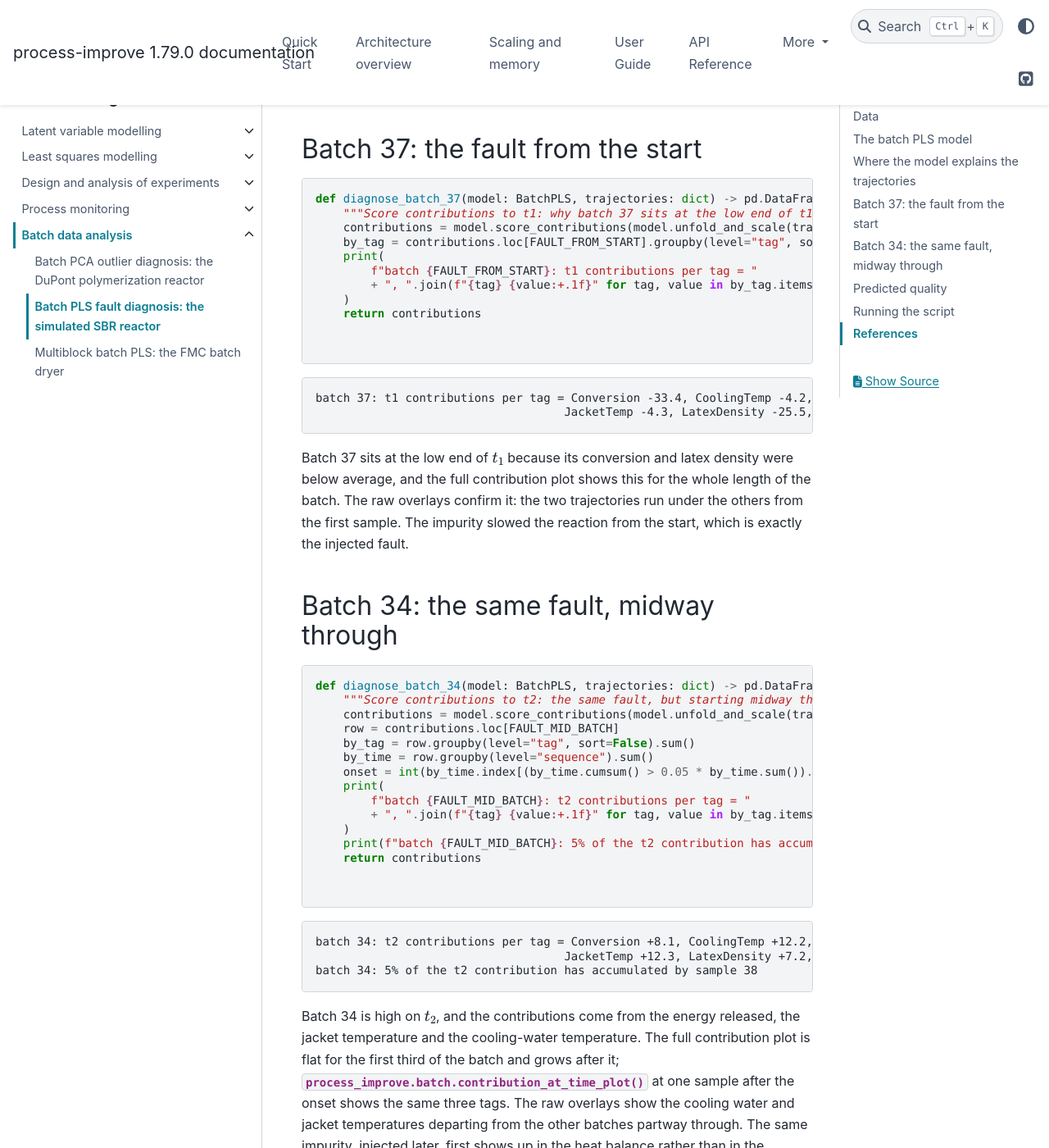
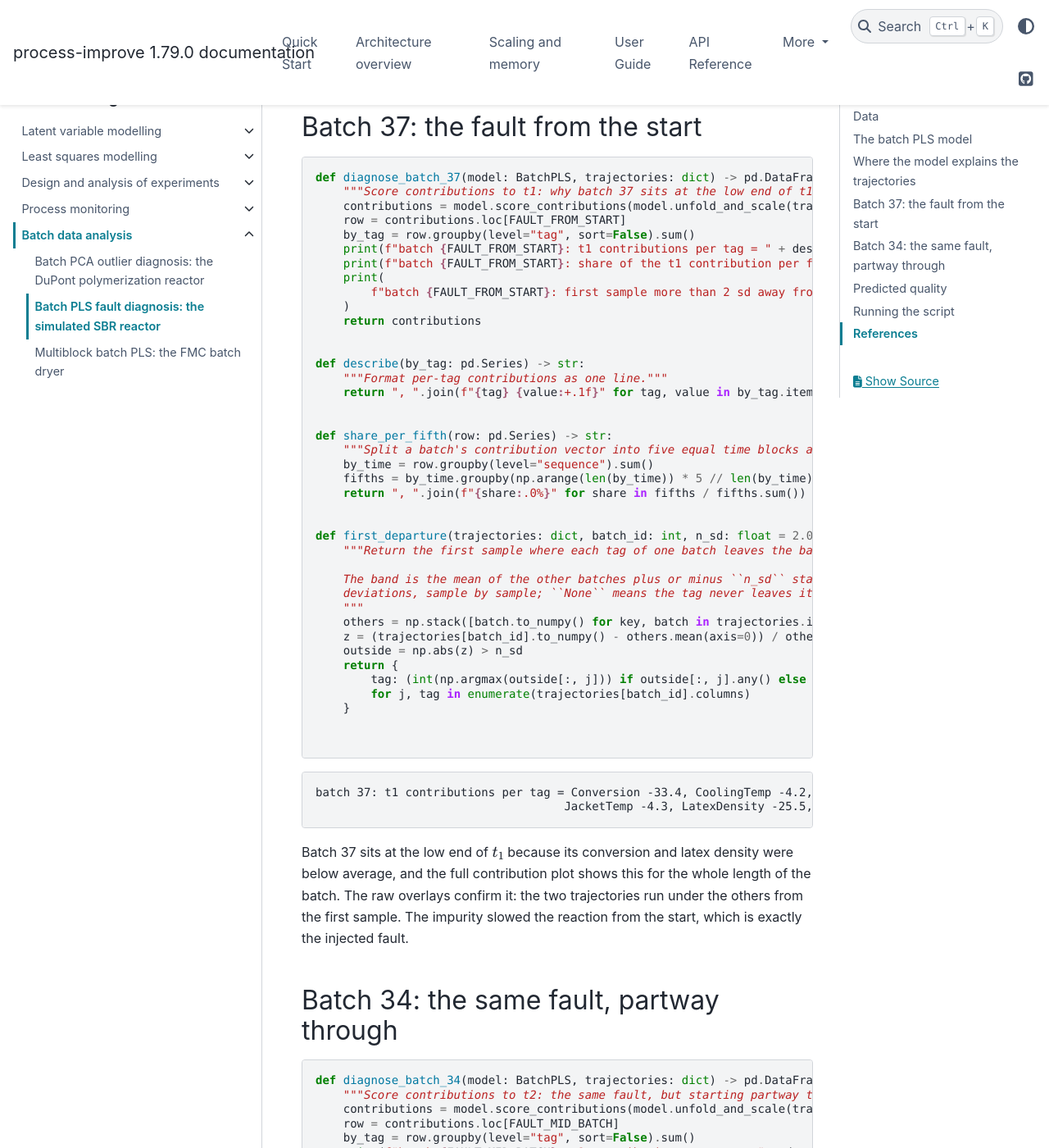
Before and after one commit to kgdunn/process-improve, a Sphinx documentation site: the page built from docs/user_guide/case_studies/batch/sbr-batch-pls.rst, in a window 1280 px wide and 1400 px high, scrolled down 3400 px. Shown: the whole window at 82% size. Built offline with Sphinx 7.4.7 and the PyData theme 0.15.4, drawn with Linux system fonts in a browser that asks for light colours; some of the changed text lies outside the part shown.

Commit message:
Raise the skip explicitly, cover the flagged lines offline, and report when the SBR fault appears
CodeQL still read a pytest.skip call as a fall-through, so the download-or-skip
helpers now raise pytest.skip.Exception explicitly. The loaders are exercised
on local file:// copies of synthetic data, the openpyxl-missing branch and the
plot figure-reuse branches are tested, and BatchPLS's initial-condition checks
are covered. The SBR script reports per-fifth contribution shares and the first
sample at which each tag leaves the band of the other batches, which shows the
batch 34 fault appearing around samples 33 to 37, not midway.

Co-Authored-By: Claude Fable 5.1 <noreply@anthropic.com>
Claude-Session: https://claude.ai/code/session_01LXthGpHLQFfGubBiKFtGAE

```diff
--- a/docs/user_guide/case_studies/batch/sbr-batch-pls.rst
+++ b/docs/user_guide/case_studies/batch/sbr-batch-pls.rst
@@ -11,7 +11,7 @@ released), and five quality attributes of the latex are measured at the end
 The 53 batches were simulated from a first-principles model, which makes this
 a rare kind of case study: the fault is known. Batches 34 and 37 both received
 30% more organic impurity in the butadiene feed, from the very start of batch
-37 and from midway through batch 34.
+37 and partway through batch 34.
 
 The complete script is ``sbr_batch_pls.py`` in this directory:
 
@@ -116,8 +116,8 @@ whole length of the batch. The raw overlays confirm it: the two trajectories
 run under the others from the first sample. The impurity slowed the reaction
 from the start, which is exactly the injected fault.
 
-Batch 34: the same fault, midway through
-----------------------------------------
+Batch 34: the same fault, partway through
+-----------------------------------------
 
 .. literalinclude:: sbr_batch_pls.py
    :language: python
--- a/docs/user_guide/case_studies/batch/sbr_batch_pls.py
+++ b/docs/user_guide/case_studies/batch/sbr_batch_pls.py
@@ -5,7 +5,7 @@ polymerization in a batch reactor; five quality attributes of the latex are
 measured at the end of each batch. Because these 53 batches were simulated
 from a first-principles model, the fault is known: batches 34 and 37 both
 received 30% more organic impurity in the butadiene feed, from the very
-start of batch 37 and from midway through batch 34. This script fits a
+start of batch 37 and partway through batch 34. This script fits a
 batchwise-unfolded PLS from the six trajectories to the five quality
 attributes and follows the diagnosis of the course notes: the score plot
 flags both batches, the whole-batch SPE does not, the weights and the
@@ -50,7 +50,7 @@ CONF_LEVEL = 0.95
 FAULT_FROM_START = 37
 FAULT_MID_BATCH = 34
 FAULT_BATCHES = [FAULT_MID_BATCH, FAULT_FROM_START]
-INSPECT_SAMPLE = 120  # a sample well after the mid-batch fault has developed
+INSPECT_SAMPLE = 120  # a sample well after the fault in batch 34 has developed
 HIGHLIGHT = '{"color": "red", "width": 4}'  # Plotly line style, JSON-encoded, for the highlighted batches
 LABELS = {"show_labels": True}
 # -- end: constants --
@@ -145,12 +145,41 @@ def plot_r2_over_time(grid: pd.DataFrame) -> go.Figure:
 def diagnose_batch_37(model: BatchPLS, trajectories: dict) -> pd.DataFrame:
     """Score contributions to t1: why batch 37 sits at the low end of t1."""
     contributions = model.score_contributions(model.unfold_and_scale(trajectories), component=1)
-    by_tag = contributions.loc[FAULT_FROM_START].groupby(level="tag", sort=False).sum()
+    row = contributions.loc[FAULT_FROM_START]
+    by_tag = row.groupby(level="tag", sort=False).sum()
+    print(f"batch {FAULT_FROM_START}: t1 contributions per tag = " + describe(by_tag))
+    print(f"batch {FAULT_FROM_START}: share of the t1 contribution per fifth of the batch = {share_per_fifth(row)}")
     print(
-        f"batch {FAULT_FROM_START}: t1 contributions per tag = "
-        + ", ".join(f"{tag} {value:+.1f}" for tag, value in by_tag.items())
+        f"batch {FAULT_FROM_START}: first sample more than 2 sd away from the other batches: {first_departure(trajectories, FAULT_FROM_START)}"
     )
     return contributions
+
+
+def describe(by_tag: pd.Series) -> str:
+    """Format per-tag contributions as one line."""
+    return ", ".join(f"{tag} {value:+.1f}" for tag, value in by_tag.items())
+
+
+def share_per_fifth(row: pd.Series) -> str:
+    """Split a batch's contribution vector into five equal time blocks and give each block's share."""
+    by_time = row.groupby(level="sequence").sum()
+    fifths = by_time.groupby(np.arange(len(by_time)) * 5 // len(by_time)).sum()
+    return ", ".join(f"{share:.0%}" for share in fifths / fifths.sum())
+
+
+def first_departure(trajectories: dict, batch_id: int, n_sd: float = 2.0) -> dict[str, int | None]:
+    """Return the first sample where each tag of one batch leaves the band of the other batches.
+
+    The band is the mean of the other batches plus or minus ``n_sd`` standard
+    deviations, sample by sample; ``None`` means the tag never leaves it.
+    """
+    others = np.stack([batch.to_numpy() for key, batch in trajectories.items() if key != batch_id])
+    z = (trajectories[batch_id].to_numpy() - others.mean(axis=0)) / others.std(axis=0, ddof=1)
+    outside = np.abs(z) > n_sd
+    return {
+        tag: (int(np.argmax(outside[:, j])) if outside[:, j].any() else None)
+        for j, tag in enumerate(trajectories[batch_id].columns)
+    }
 
 
 # -- end: batch-37 --
@@ -158,17 +187,15 @@ def diagnose_batch_37(model: BatchPLS, trajectories: dict) -> pd.DataFrame:
 
 # -- section: batch-34 --
 def diagnose_batch_34(model: BatchPLS, trajectories: dict) -> pd.DataFrame:
-    """Score contributions to t2: the same fault, but starting midway through batch 34."""
+    """Score contributions to t2: the same fault, but starting partway through batch 34."""
     contributions = model.score_contributions(model.unfold_and_scale(trajectories), component=2)
     row = contributions.loc[FAULT_MID_BATCH]
     by_tag = row.groupby(level="tag", sort=False).sum()
-    by_time = row.groupby(level="sequence").sum()
-    onset = int(by_time.index[(by_time.cumsum() > 0.05 * by_time.sum()).to_numpy().argmax()])
+    print(f"batch {FAULT_MID_BATCH}: t2 contributions per tag = " + describe(by_tag))
+    print(f"batch {FAULT_MID_BATCH}: share of the t2 contribution per fifth of the batch = {share_per_fifth(row)}")
     print(
-        f"batch {FAULT_MID_BATCH}: t2 contributions per tag = "
-        + ", ".join(f"{tag} {value:+.1f}" for tag, value in by_tag.items())
+        f"batch {FAULT_MID_BATCH}: first sample more than 2 sd away from the other batches: {first_departure(trajectories, FAULT_MID_BATCH)}"
     )
-    print(f"batch {FAULT_MID_BATCH}: 5% of the t2 contribution has accumulated by sample {onset}")
     return contributions
 
 
```
Also changed, not shown: 7 other files.
